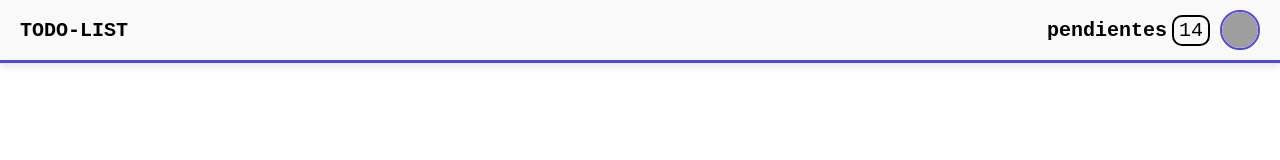
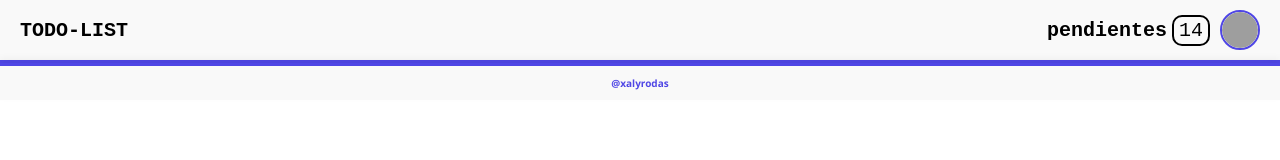
Before and after one commit to xalyrodas/todo-list-2025, a plain HTML site: page pages/dashboard.html in a window 1280 px wide. Drawn offline with Linux system fonts and the light colour scheme; grey boxes are pictures that could not be loaded.

Commit message:
creacion del footer

```diff
--- a/components/footer/footerComponent.css
+++ b/components/footer/footerComponent.css
@@ -0,0 +1,22 @@
+footer {
+    margin-top: auto;
+    padding: 1rem 2rem;
+    background: #f9f9f9;
+    border-top: 3px solid #4f46e5;
+    text-align: center;
+    box-shadow: 0 -4px 8px rgba(0, 0, 0, 0.05);
+}
+
+.footer-link {
+    font-size: 1rem;
+    color: #4f46e5;
+    text-decoration: none;
+    font-weight: bold;
+    font-family: 'Segoe UI', sans-serif;
+    transition: color 0.2s;
+}
+
+.footer-link:hover {
+    color: #3730a3;
+    text-decoration: underline;
+}
--- a/components/footer/footerComponent.js
+++ b/components/footer/footerComponent.js
@@ -0,0 +1,14 @@
+export function footer() {
+    const footer = document.createElement('footer');
+
+    const link = document.createElement('a');
+    link.href = 'https://github.com/xalyrodas/todo-list-2025';
+    link.target = '_blank';
+    link.rel = 'noopener noreferrer';
+    link.textContent = '@xalyrodas';
+
+    link.className = 'footer-link';
+    footer.appendChild(link);
+
+    return footer;
+}
--- a/pages/dashboard.html
+++ b/pages/dashboard.html
@@ -7,6 +7,7 @@
 
     <link rel="stylesheet" href="../config.css">
     <link rel="stylesheet" href="../components/header/headerComponent.css">
+    <link rel="stylesheet" href="../components/footer/footerComponent.css">
 </head>
 <body>
     <script src="../views/dashboardView.js" type="module"></script>
--- a/views/dashboardView.js
+++ b/views/dashboardView.js
@@ -1,4 +1,5 @@
 import { header } from "../components/header/headerComponent.js";
+import { footer } from "../components/footer/footerComponent.js";
 
 export function dashboard() {
 
@@ -7,6 +8,7 @@ export function dashboard() {
 
     //header
     seccion.appendChild(header())
+    seccion.appendChild(footer())
 
     return seccion
 }
```
